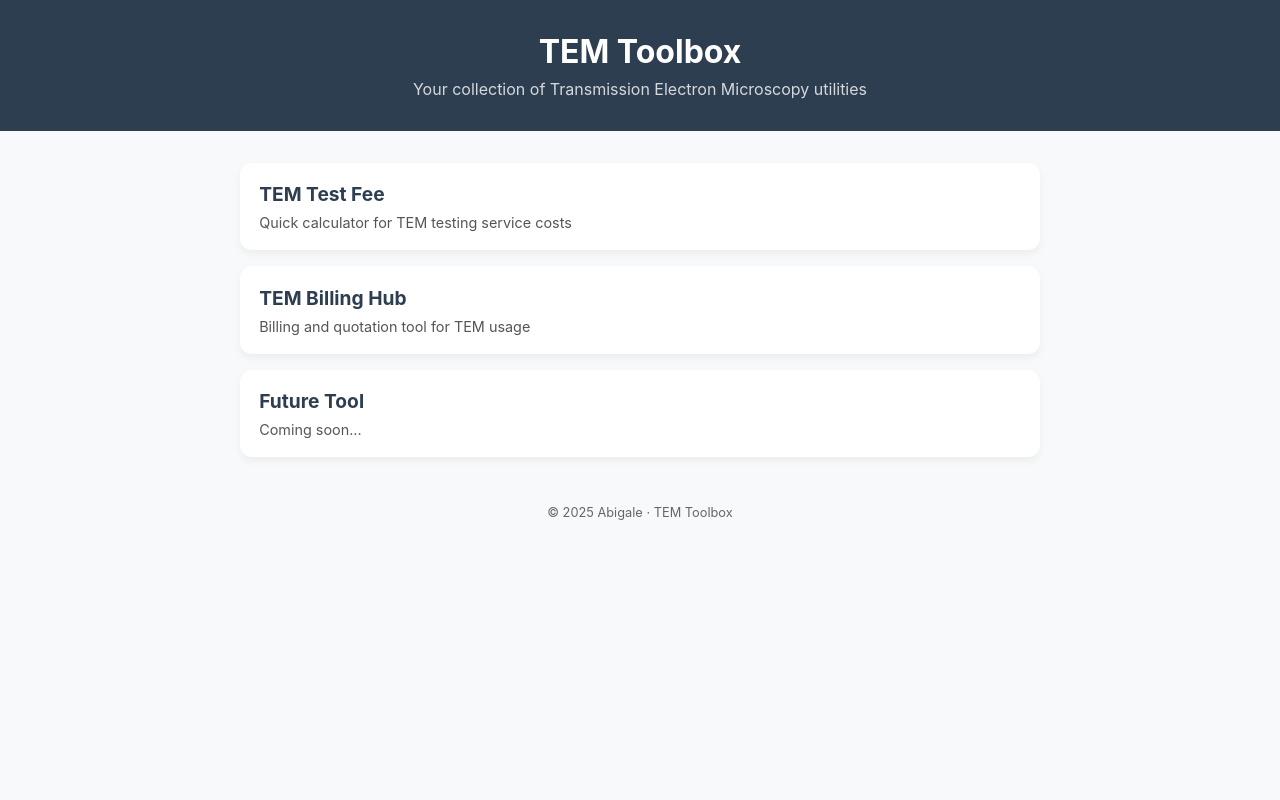
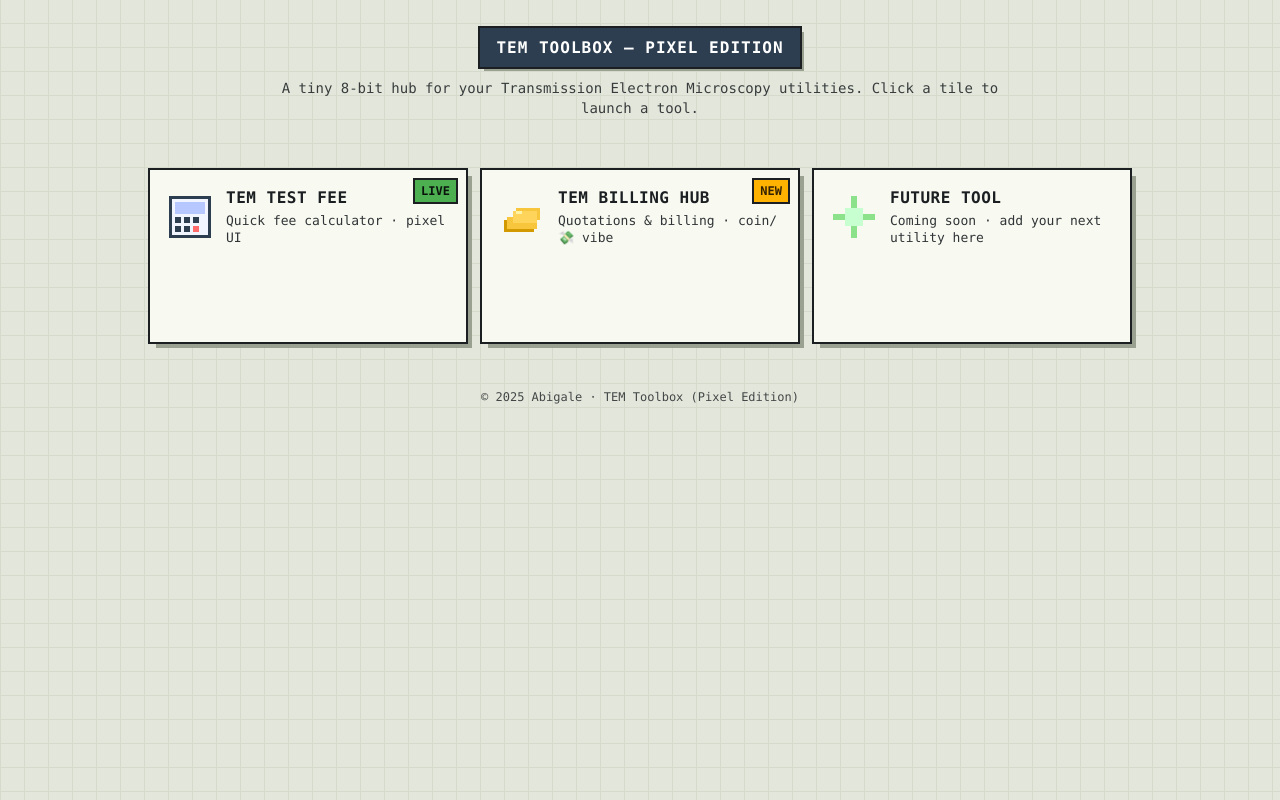
Before and after one commit to AbigaleLu/abigalelu.github.io, a plain HTML site: page index.html in a window 1280 px wide. Drawn offline with Linux system fonts and the light colour scheme.

Commit message:
Update index.html

```diff
--- a/index.html
+++ b/index.html
@@ -1,95 +1,219 @@
 <!DOCTYPE html>
 <html lang="en">
 <head>
-  <meta charset="UTF-8">
-  <meta name="viewport" content="width=device-width, initial-scale=1.0">
-  <title>TEM Toolbox</title>
+<meta charset="UTF-8" />
+<meta name="viewport" content="width=device-width, initial-scale=1" />
+<title>TEM Toolbox — Pixel Edition</title>
+<meta name="color-scheme" content="light dark" />
 <style>
-    body {
-      font-family: -apple-system, BlinkMacSystemFont, "Segoe UI", Roboto, Helvetica, Arial, sans-serif;
-      margin: 0;
-      padding: 0;
-      background: #f8f9fa;
-      color: #333;
+  :root{
+    /* 复古像素调色板（GB风 + 霓虹点缀） */
+    --bg: #e3e7db;         /* 背景米绿 */
+    --grid: #d6dacd;       /* 背景网格线 */
+    --ink: #1b1f22;        /* 墨色文字/描边 */
+    --card: #f8faf2;       /* 卡片底色 */
+    --accent: #2c3e50;     /* 标题深蓝 */
+    --accent-2: #4CAF50;   /* 成功绿 */
+    --accent-3: #ffb300;   /* 金币黄 */
+    --shadow: #9aa190;     /* 阴影灰绿 */
   }
-    header {
-      text-align: center;
-      padding: 2rem 1rem;
-      background: #2c3e50;
-      color: white;
+
+  @media (prefers-color-scheme: dark){
+    :root{
+      --bg:#111513;
+      --grid:#1a1e1c;
+      --ink:#e7edeb;
+      --card:#171b19;
+      --accent:#b7c7ff;
+      --accent-2:#8be28b;
+      --accent-3:#ffd45a;
+      --shadow:#0b0d0c;
     }
-    header h1 {
-      margin: 0;
-      font-size: 2rem;
   }
-    header p {
-      margin: 0.5rem 0 0;
-      font-size: 1rem;
-      opacity: 0.8;
+
+  html,body{
+    height:100%;
   }
-    main {
-      max-width: 800px;
-      margin: 2rem auto;
-      padding: 0 1rem;
+  body{
+    margin:0;
+    font-family: ui-monospace, SFMono-Regular, Menlo, Consolas, "Liberation Mono", monospace;
+    color:var(--ink);
+    background:
+      linear-gradient(90deg, var(--grid) 1px, transparent 1px) 0 0/24px 24px,
+      linear-gradient(0deg, var(--grid) 1px, transparent 1px) 0 0/24px 24px,
+      var(--bg);
+    image-rendering: pixelated; /* 放大时保持像素感 */
+  }
+
+  /* 顶部像素标题条 */
+  header{
+    padding: 28px 16px;
+    text-align:center;
+  }
+  .title{
+    display:inline-block;
+    background: var(--accent);
+    color: #fff;
+    padding: 10px 16px;
+    font-weight: 700;
+    letter-spacing: 1px;
+    text-transform: uppercase;
+    /* 像素描边：四向阴影 */
+    box-shadow:
+      0 0 0 2px var(--ink),
+      4px 4px 0 0 var(--shadow);
+  }
+  .subtitle{
+    margin:12px auto 0;
+    max-width: 720px;
+    opacity:.85;
+    line-height:1.4;
+    font-size: 14px;
+  }
+
+  /* 卡片网格 */
+  main{
+    max-width: 980px;
+    margin: 24px auto 48px;
+    padding: 0 16px;
     display: grid;
-      gap: 1rem;
+    grid-template-columns: repeat(auto-fit, minmax(240px, 1fr));
+    gap: 16px;
   }
-    .card {
-      background: white;
-      border-radius: 12px;
-      padding: 1.2rem;
-      box-shadow: 0 4px 8px rgba(0,0,0,0.05);
-      transition: transform 0.15s ease;
-      text-decoration: none;
-      color: inherit;
+
+  /* 像素卡片按钮 */
+  .card{
+    position:relative;
+    display:block;
+    text-decoration:none;
+    color:inherit;
+    background: var(--card);
+    padding: 16px;
+    min-height: 140px;
+    box-shadow:
+      0 0 0 2px var(--ink),
+      6px 6px 0 0 var(--shadow);
+    transition: transform .06s steps(2, end), box-shadow .06s steps(2, end);
   }
-    .card:hover {
-      transform: translateY(-4px);
-      box-shadow: 0 6px 12px rgba(0,0,0,0.1);
+  .card:focus-visible{ outline: 2px solid var(--accent); outline-offset: 4px; }
+  .card:hover{ transform: translate(-2px, -2px); box-shadow: 0 0 0 2px var(--ink), 8px 8px 0 0 var(--shadow); }
+  .card:active{ transform: translate(2px,2px); box-shadow: 0 0 0 2px var(--ink), 4px 4px 0 0 var(--shadow); }
+
+  .row{
+    display:flex;
+    gap:12px;
+    align-items:center;
   }
-    .card h2 {
-      margin: 0 0 0.5rem;
-      font-size: 1.2rem;
-      color: #2c3e50;
+  .icon{
+    width:48px; height:48px;
+    image-rendering: pixelated;
+    flex: 0 0 auto;
   }
-    .card p {
-      margin: 0;
-      font-size: 0.9rem;
-      color: #555;
+  .label{
+    font-weight: 800;
+    text-transform: uppercase;
+    letter-spacing: .5px;
+    margin: 2px 0 6px;
   }
-    footer {
-      text-align: center;
-      padding: 1rem;
-      font-size: 0.8rem;
-      color: #666;
+  .desc{
+    font-size: 13px;
+    opacity:.9;
+    line-height:1.3;
+  }
+  /* 小像素角标 */
+  .badge{
+    position:absolute;
+    top:10px; right:10px;
+    background: var(--accent-2);
+    color:#0b130d;
+    font-weight:700;
+    font-size:12px;
+    padding:4px 6px;
+    box-shadow: 0 0 0 2px var(--ink);
+  }
+
+  footer{
+    text-align:center;
+    font-size:12px;
+    opacity:.8;
+    margin-bottom:24px;
   }
 </style>
 </head>
 <body>
   <header>
-    <h1>TEM Toolbox</h1>
-    <p>Your collection of Transmission Electron Microscopy utilities</p>
+    <div class="title">TEM Toolbox — Pixel Edition</div>
+    <div class="subtitle">A tiny 8-bit hub for your Transmission Electron Microscopy utilities. Click a tile to launch a tool.</div>
   </header>
 
   <main>
-    <a href="https://abigalelu.github.io/tem-test-fee/" class="card">
-      <h2>TEM Test Fee</h2>
-      <p>Quick calculator for TEM testing service costs</p>
+    <!-- 卡片 1：Test Fee（计算器图标） -->
+    <a class="card" href="https://abigalelu.github.io/tem-test-fee/">
+      <span class="badge">LIVE</span>
+      <div class="row">
+        <!-- 8-bit Calculator：用SVG方块拼出像素风计算器 -->
+        <svg class="icon" viewBox="0 0 16 16" aria-hidden="true">
+          <!-- 外框 -->
+          <rect x="1" y="1" width="14" height="14" fill="#2c3e50" />
+          <rect x="2" y="2" width="12" height="12" fill="#f1f5ff" />
+          <!-- 屏幕 -->
+          <rect x="3" y="3" width="10" height="4" fill="#b7c7ff" />
+          <!-- 键盘（像素点） -->
+          <rect x="3" y="8" width="2" height="2" fill="#2c3e50"/>
+          <rect x="6" y="8" width="2" height="2" fill="#2c3e50"/>
+          <rect x="9" y="8" width="2" height="2" fill="#2c3e50"/>
+          <rect x="3" y="11" width="2" height="2" fill="#2c3e50"/>
+          <rect x="6" y="11" width="2" height="2" fill="#2c3e50"/>
+          <rect x="9" y="11" width="2" height="2" fill="#ff6b6b"/>
+        </svg>
+        <div>
+          <div class="label">TEM Test Fee</div>
+          <div class="desc">Quick fee calculator · pixel UI</div>
+        </div>
+      </div>
     </a>
 
-    <a href="https://abigalelu.github.io/tem-billing-hub/" class="card">
-      <h2>TEM Billing Hub</h2>
-      <p>Billing and quotation tool for TEM usage</p>
+    <!-- 卡片 2：Billing Hub（金币/💸图标） -->
+    <a class="card" href="https://abigalelu.github.io/tem-billing-hub/">
+      <span class="badge" style="background:var(--accent-3);color:#332100;">NEW</span>
+      <div class="row">
+        <!-- 8-bit Coins：三层像素金币 -->
+        <svg class="icon" viewBox="0 0 16 16" aria-hidden="true">
+          <!-- 背币影 -->
+          <rect x="2" y="9" width="10" height="4" fill="#d29a00" />
+          <rect x="3" y="8" width="10" height="4" fill="#f8c63d" />
+          <!-- 前币 -->
+          <rect x="6" y="5" width="8" height="4" fill="#f8c63d" />
+          <rect x="5" y="6" width="8" height="4" fill="#ffd45a" />
+          <!-- 高光 -->
+          <rect x="6" y="6" width="2" height="1" fill="#fff3a6" />
+        </svg>
+        <div>
+          <div class="label">TEM Billing Hub</div>
+          <div class="desc">Quotations & billing · coin/💸 vibe</div>
+        </div>
+      </div>
     </a>
 
-    <a href="#" class="card">
-      <h2>Future Tool</h2>
-      <p>Coming soon...</p>
+    <!-- 占位卡：Future Tool -->
+    <a class="card" href="#">
+      <div class="row">
+        <!-- 8-bit 占位星星 -->
+        <svg class="icon" viewBox="0 0 16 16" aria-hidden="true">
+          <rect x="7" y="1" width="2" height="4" fill="#8be28b"/>
+          <rect x="1" y="7" width="4" height="2" fill="#8be28b"/>
+          <rect x="11" y="7" width="4" height="2" fill="#8be28b"/>
+          <rect x="7" y="11" width="2" height="4" fill="#8be28b"/>
+          <rect x="5" y="5" width="6" height="6" fill="#c7ffd1"/>
+        </svg>
+        <div>
+          <div class="label">Future Tool</div>
+          <div class="desc">Coming soon · add your next utility here</div>
+        </div>
+      </div>
     </a>
   </main>
 
-  <footer>
-    © 2025 Abigale · TEM Toolbox
-  </footer>
+  <footer>© 2025 Abigale · TEM Toolbox (Pixel Edition)</footer>
 </body>
 </html>
```
Lines whose indentation alone changed are shown as unchanged.
